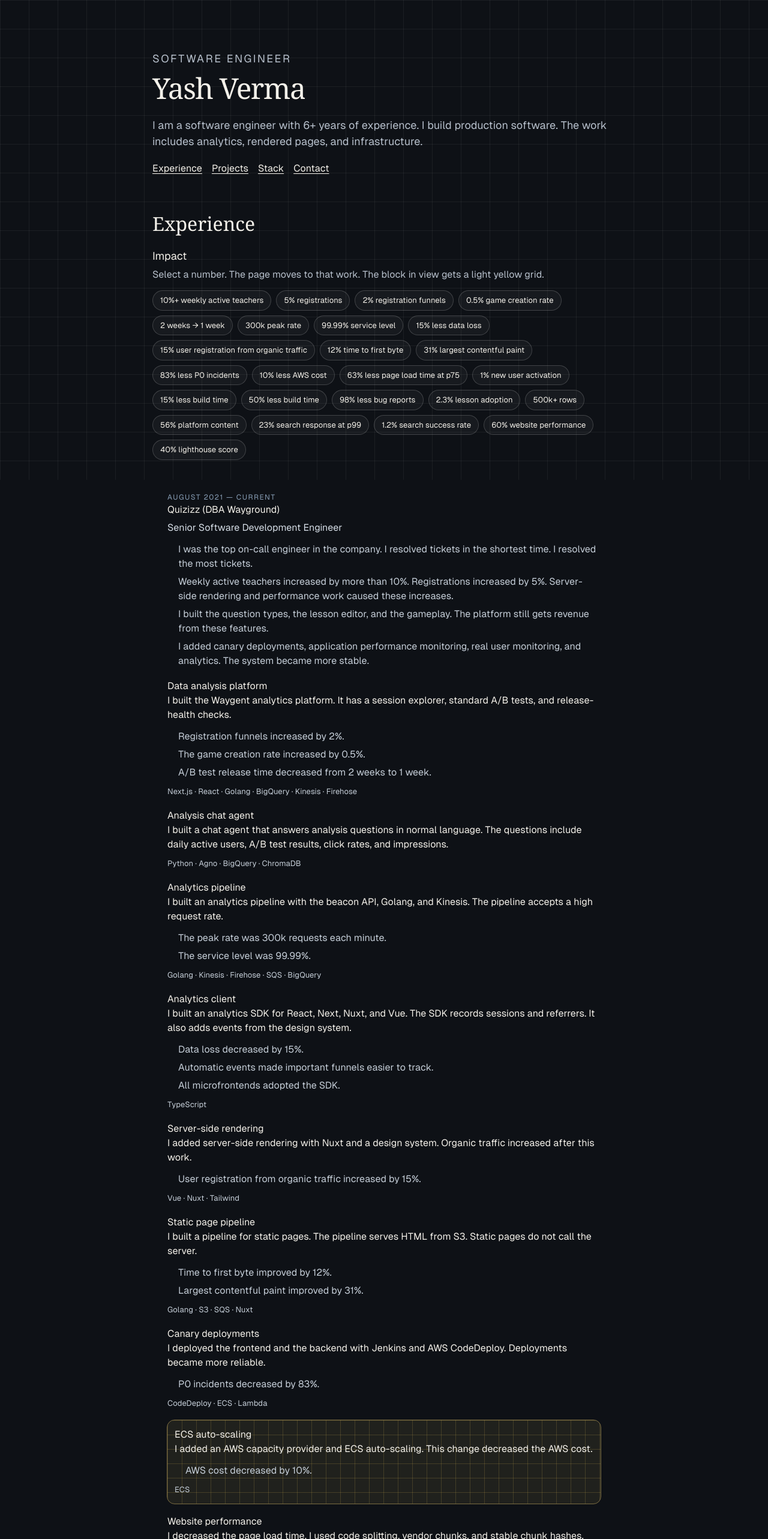
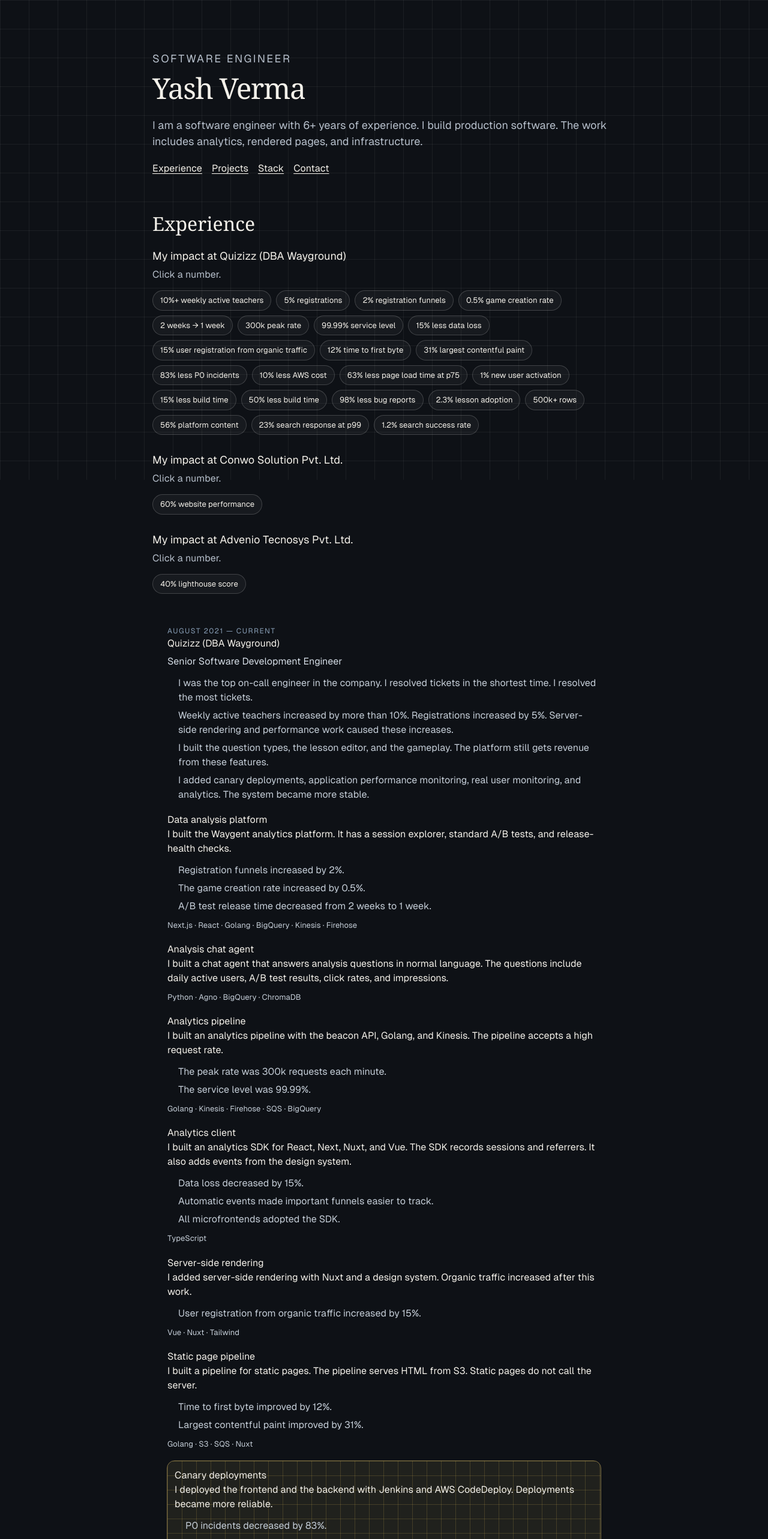
Before and after one commit to yashverma2110/portfolio, a Next.js app: page / in a window 1280 px wide. Shown: the top 2566 px of the page at 60% size. Built offline with nearby package versions, Linux system fonts and the light colour scheme.

Commit message:
feat: split impact pills by company

```diff
--- a/src/app/page.tsx
+++ b/src/app/page.tsx
@@ -11,6 +11,7 @@
 }
 
 type Impact = { id: string; label: string; text: string };
+type ImpactGroup = { company: string; items: Impact[] };
 
 function topicOf(value: string) {
   const topic = value.replace(/^(The|A|An)\s+/i, "").trim();
@@ -68,9 +69,9 @@
   return labels;
 }
 
-function collectImpact(): Impact[] {
+function collectImpact(): ImpactGroup[] {
+  return EXPERIENCE.flatMap((job, jobIndex) => {
     const items: Impact[] = [];
-  EXPERIENCE.forEach((job, jobIndex) => {
     job.achievements?.forEach((item, index) => {
       const id = `impact-${jobIndex}-a-${index}`;
       labelsFor(item).forEach((label) => items.push({ id, label, text: item }));
@@ -85,8 +86,8 @@
         labelsFor(duty.description).forEach((label) => items.push({ id, label, text: duty.description }));
       }
     });
+    return items.length > 0 ? [{ company: companyName(job.company), items }] : [];
   });
-  return items;
 }
 
 function targetId(text: string, id: string) {
@@ -95,7 +96,7 @@
 
 export default function Home() {
   const years = getTotalYears();
-  const impact = collectImpact();
+  const impactGroups = collectImpact();
   return (
     <main className="blog-page">
       <div className="math-grid" aria-hidden="true" />
@@ -117,17 +118,19 @@
 
         <section id="experience" className="blog-section">
           <h2>Experience</h2>
-          <div className="impact">
-            <h3>Impact</h3>
-            <p>Select a number. The page moves to that work. The block in view gets a light yellow grid.</p>
+          {impactGroups.map((group) => (
+            <div key={group.company} className="impact">
+              <h3>My impact at {group.company}</h3>
+              <p>Click a number.</p>
               <div className="pills">
-              {impact.map((item) => (
+                {group.items.map((item) => (
                   <a key={`${item.id}-${item.label}`} className="pill" href={`#${item.id}`} title={item.text}>
                     {item.label}
                   </a>
                 ))}
               </div>
             </div>
+          ))}
           {EXPERIENCE.map((job, jobIndex) => (
             <article key={job.company} className="post">
               <p className="kicker">{job.startDate} — {job.endDate}</p>
```
Lines whose indentation alone changed are shown as unchanged.
